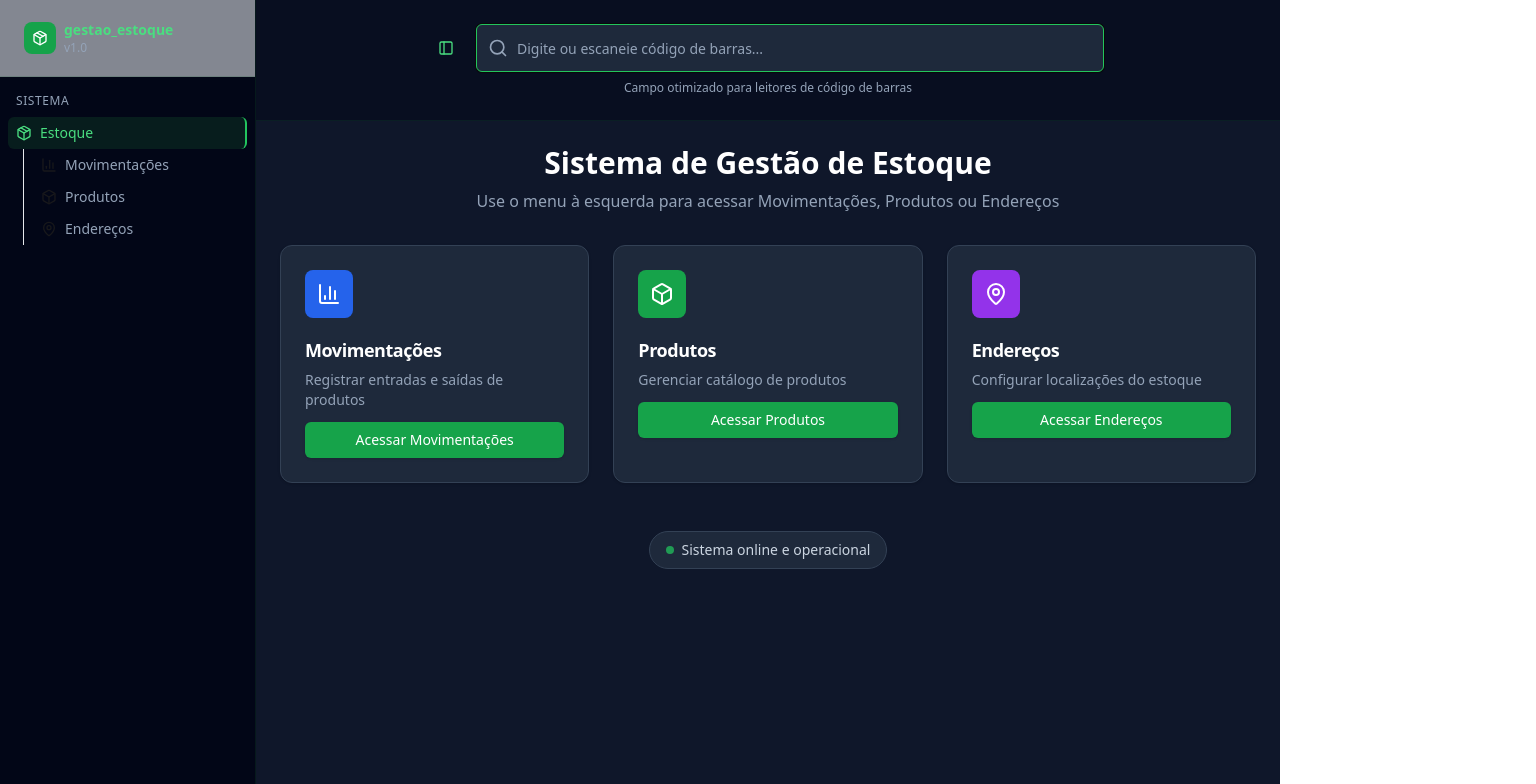
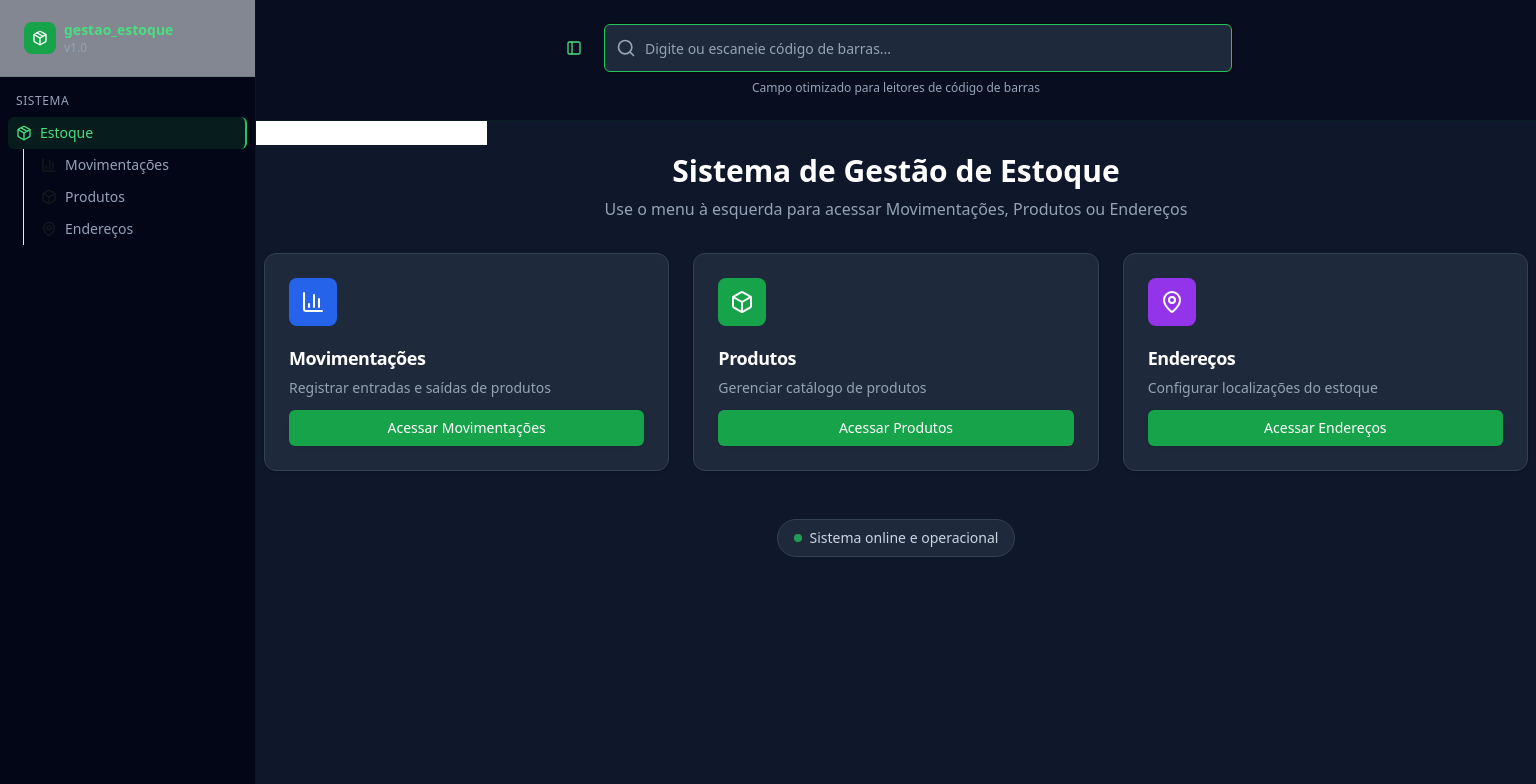
Before and after one commit to JayZanela/estoque_inteligente, a Next.js app: page / in a window 1280 px wide. Shown: the top 784 px of the page, 1536 px wide, since content can reach past the window. Built offline with nearby package versions, Linux system fonts and the light colour scheme.

Commit message:
Arquivos Retirados

```diff
--- a/components/header-layout.jsx
+++ b/components/header-layout.jsx
@@ -1,25 +1,22 @@
 "use client"
 
-import { useState } from "react"
+import { useState, useEffect } from "react"
 import { Search } from "lucide-react"
 import { Input } from "@/components/ui/input"
 import { SidebarTrigger } from "@/components/ui/sidebar"
 
 export function HeaderLayout({ onBarcodeInput }) {
   const [searchValue, setSearchValue] = useState("")
+  console.log('Renderizando HeaderLayout')
 
-  const handleBarcodeInput = (e) => {
-    const value = e.target.value
-    setSearchValue(value)
-
-    // Callback para o componente pai
-    if (onBarcodeInput) {
-      onBarcodeInput(value)
+  useEffect(() => {
+    if (searchValue) {
+      console.log("Valor detectado via useEffect:", searchValue)
+      if (onBarcodeInput) {
+        onBarcodeInput(searchValue)
+      }
     }
-
-    // Aqui você pode adicionar lógica específica para códigos de barras
-    // Por exemplo, detectar quando um código completo foi inserido
-  }
+  }, [searchValue, onBarcodeInput])
 
   return (
     <div className="border-b border-green-800/20 bg-slate-950/50 p-6">
@@ -33,7 +30,7 @@ export function HeaderLayout({ onBarcodeInput }) {
             type="text"
             placeholder="Digite ou escaneie código de barras..."
             value={searchValue}
-            onChange={handleBarcodeInput}
+            onInput={(e) => setSearchValue(e.target.value)}
             autoFocus
             className="pl-10 h-12 text-lg bg-slate-800 border-green-800/30 focus:border-green-500 focus:ring-green-500/20 text-white placeholder:text-slate-400"
           />
--- a/pages/_app.jsx
+++ b/pages/_app.jsx
@@ -10,6 +10,7 @@ import {
   CardTitle,
 } from "@/components/ui/card";
 import { SidebarProvider, SidebarInset } from "@/components/ui/sidebar";
+import { Input } from "@/components/ui/input"
 import { AppSidebar } from "@/components/sidebar-layout";
 import { HeaderLayout } from "@/components/header-layout";
 import "../styles/globals.css" // ou o caminho para seu CSS com Tailwind
@@ -47,13 +48,18 @@ function MainContent() {
   ];
 
   return (
-    <div className="flex-1 bg-slate-900 min-h-screen">
+    <div className="min-h-screen w-screen flex-1 bg-slate-900 ">
       {/* Header */}
       <HeaderLayout onBarcodeInput={handleBarcodeInput} />
+      <input
+  type="text"
+  onChange={() => console.log("Chamado")}
+  className="text-black"
+/>
 
       {/* Conteúdo principal */}
-      <div className="p-6">
-        <div className="max-w-6xl mx-auto">
+      <div className="p-2">
+        <div className="max-w-7xl mx-auto">
           <div className="text-center mb-8">
             <h1 className="text-3xl font-bold text-white mb-2">
               Sistema de Gestão de Estoque
--- a/pages/_document.js
+++ /dev/null
@@ -1,19 +0,0 @@
-import { Html, Head, Main, NextScript } from "next/document";
-
-export default function Document() {
-  return (
-    <Html lang="en">
-      <Head>
-        {/* Meta tag essencial para mobile layout funcionar corretamente */}
-        <meta
-          name="viewport"
-          content="width=device-width, initial-scale=1.0, maximum-scale=1.0, user-scalable=no"
-        />
-      </Head>
-      <body>
-        <Main />
-        <NextScript />
-      </body>
-    </Html>
-  );
-}
--- a/tailwind.config.js
+++ b/tailwind.config.js
@@ -14,7 +14,7 @@ const config = {
   		center: true,
   		padding: '2rem',
   		screens: {
-  			'2xl': '1400px'
+  			'2xl': '1500px'
   		}
   	},
   	extend: {
```
